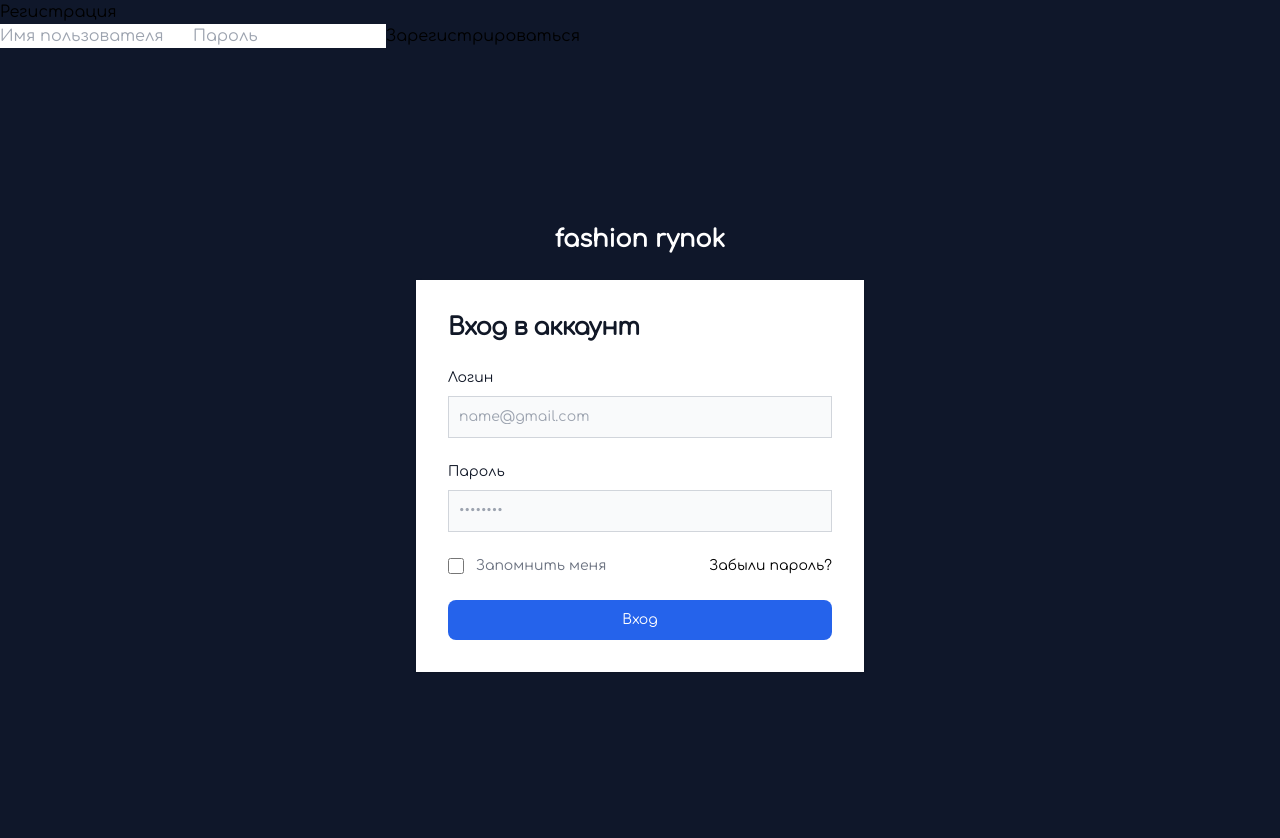
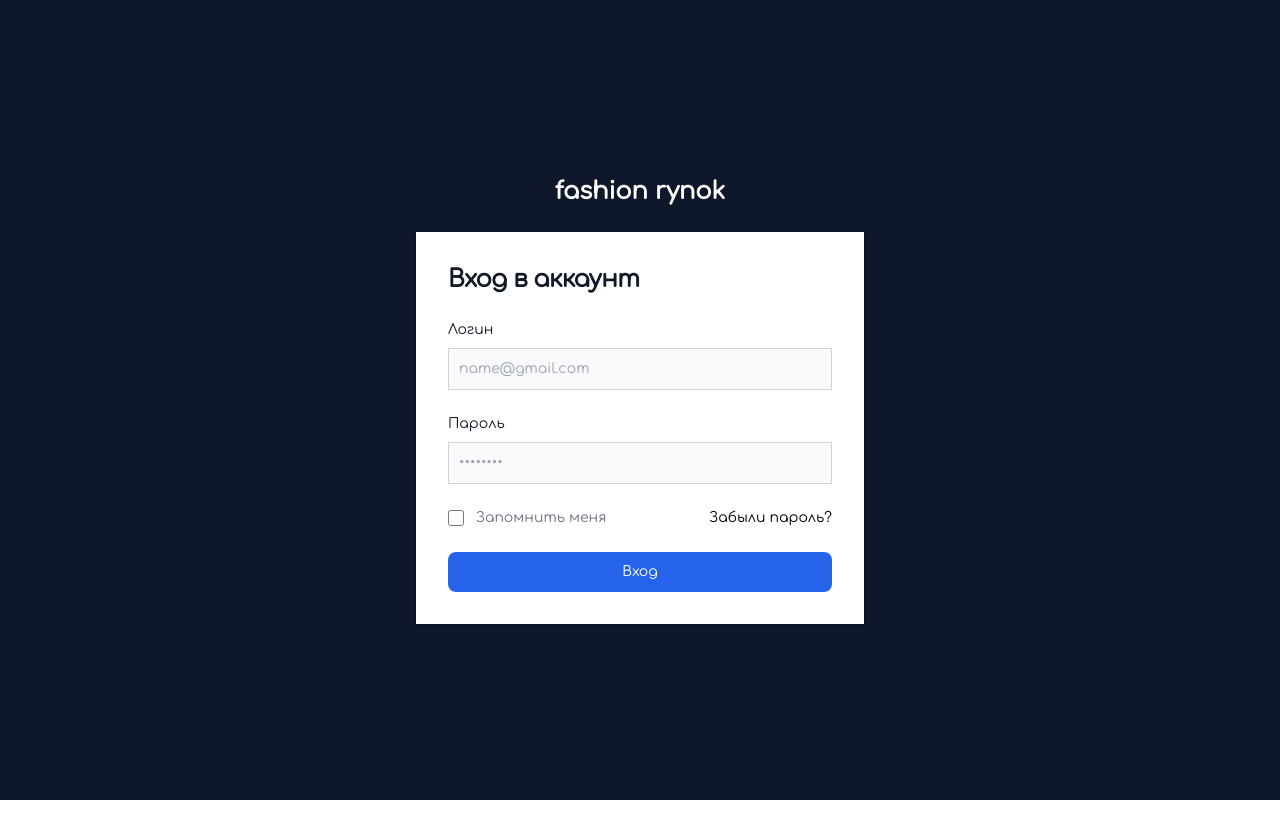
Before and after one commit to albanovs/fashion-dordoi-front, a React (Create React App) app: page /auth in a window 1280 px wide. Shown: the top 838 px of the page. After the commit the page ends 800 px from the top, so only its background shows below. Built offline with nearby package versions, Linux system fonts and the light colour scheme; the HTML template or start-up script is replaced by a standard one.

Commit message:
full req

```diff
--- a/src/components/edit-table/tableEdit.jsx
+++ b/src/components/edit-table/tableEdit.jsx
@@ -16,7 +16,7 @@ const EditableTable = () => {
         try {
             await Promise.all(
                 responseData.map((elem) =>
-                    axios.patch(`${url}/test/mymodels/${elem._id}`, {
+                    axios.put(`${url}/test/mymodels/${elem._id}`, {
                         monako: inputValues[elem._id]?.monako || elem.monako,
                         lider: inputValues[elem._id]?.lider || elem.lider,
                         fenix: inputValues[elem._id]?.fenix || elem.fenix,
--- a/src/page/login/login-page.jsx
+++ b/src/page/login/login-page.jsx
@@ -1,7 +1,6 @@
 import React, { useState } from 'react';
 import axios from 'axios';
 import { useNavigate } from 'react-router-dom';
-import { Register } from './register-page';
 
 export default function LoginPage() {
     const [username, setUsername] = useState('');
@@ -29,7 +28,6 @@ export default function LoginPage() {
 
     return (
         <section className="bg-slate-900">
-            <Register/>
             <div className="flex flex-col items-center justify-center px-6 py-8 mx-auto h-screen w-full lg:py-0">
                 <div className="w-full grid place-items-center">
                     <a href="/" className="text-white flex items-center mb-6 text-2xl font-semibold text-gray-900">
```
